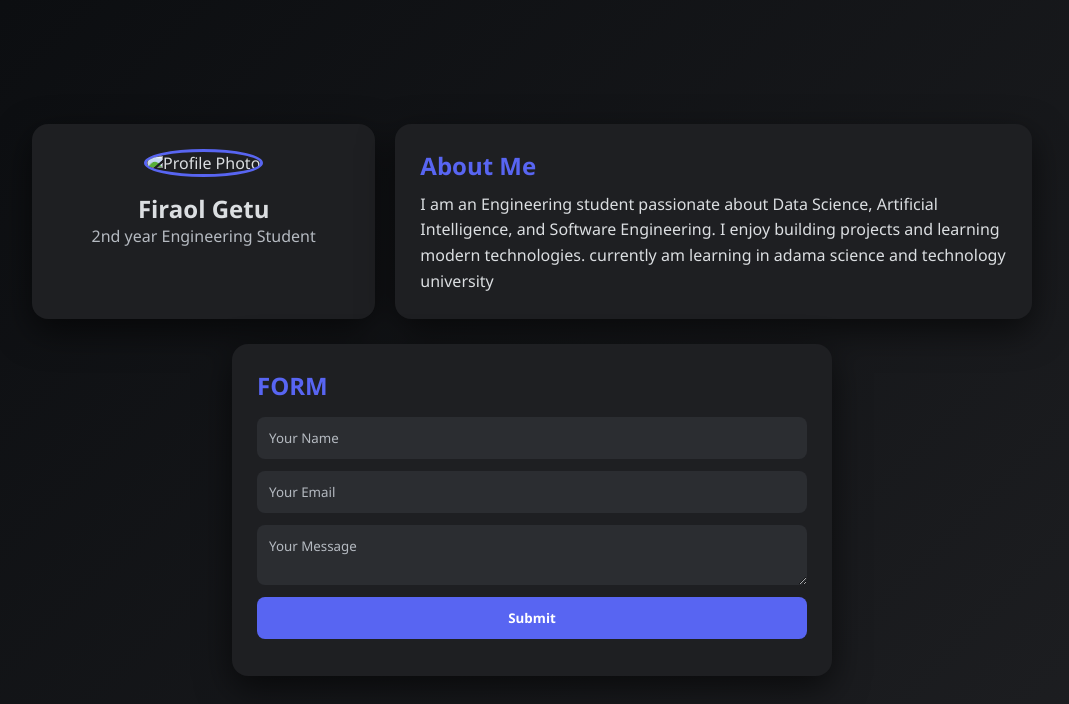
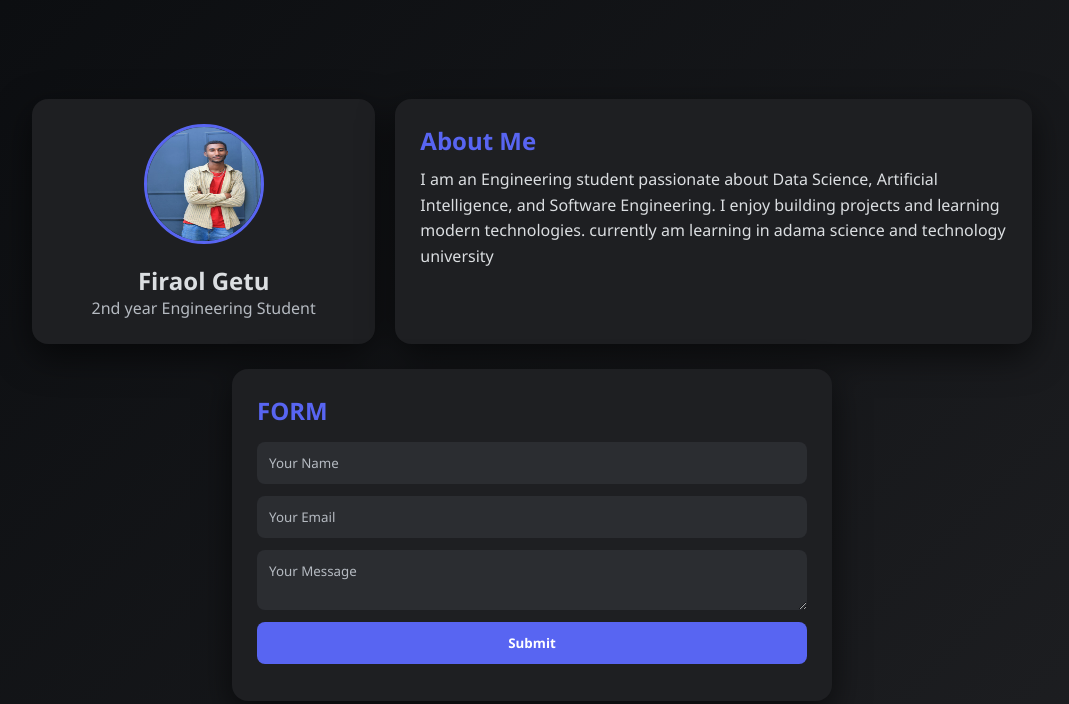
Before and after one commit to firaolget/profile-website, a plain HTML site: page index.html in a window 1280 px wide. Shown: the whole page, without its empty margins (108-1177 px from the left). Drawn offline with Linux system fonts and the light colour scheme.

Commit message:
Update index.html

```diff
--- a/index.html
+++ b/index.html
@@ -14,7 +14,7 @@
 
       <!-- Profile Card -->
       <div class="card profile-card slide-left">
-        <img src="img/photo_firaolpic.jpg" alt="Profile Photo">
+        <img src="photo_firaolpic.jpg" alt="Profile Photo">
         <h2>Firaol Getu</h2>
         <p>2nd year Engineering Student</p>
       </div>
```
